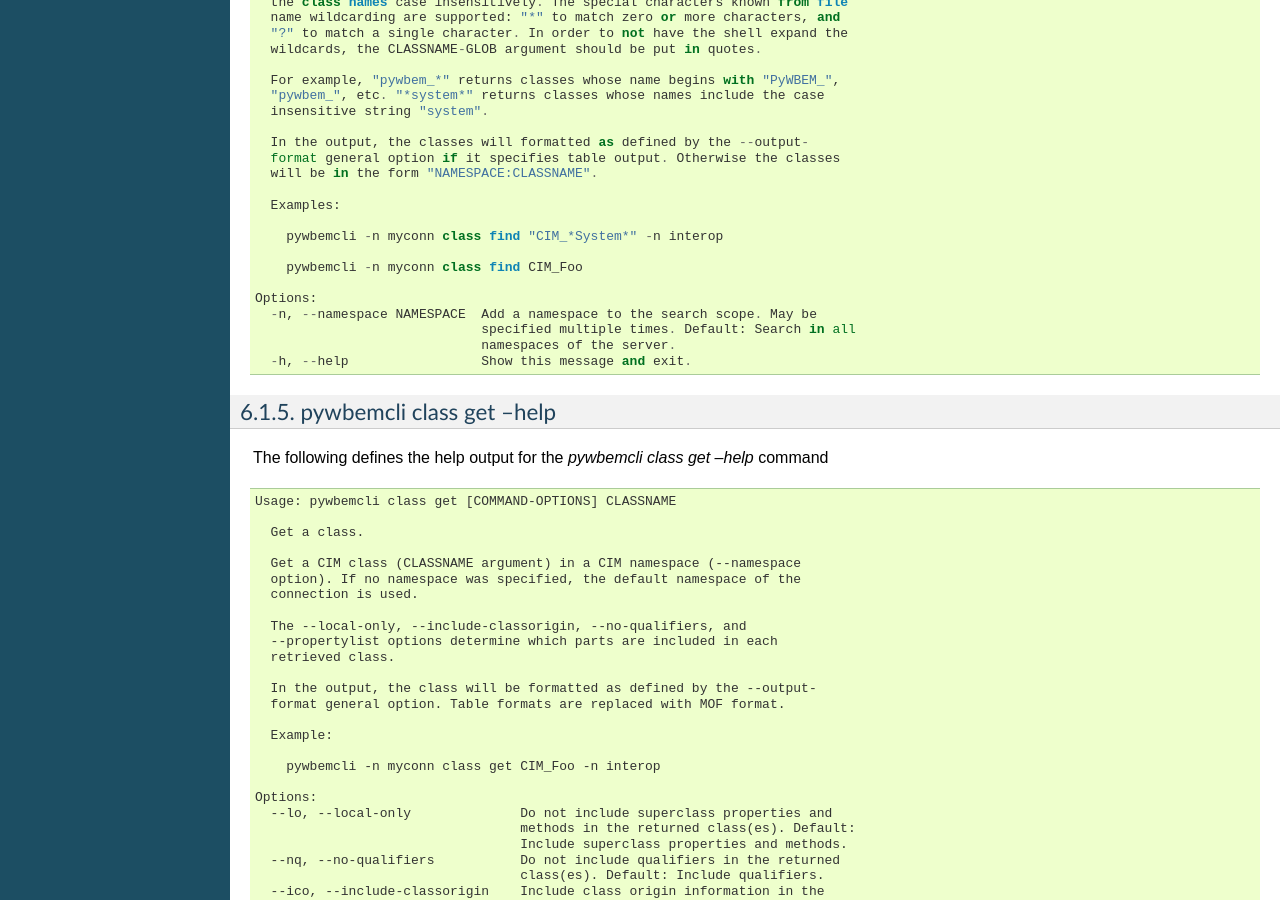
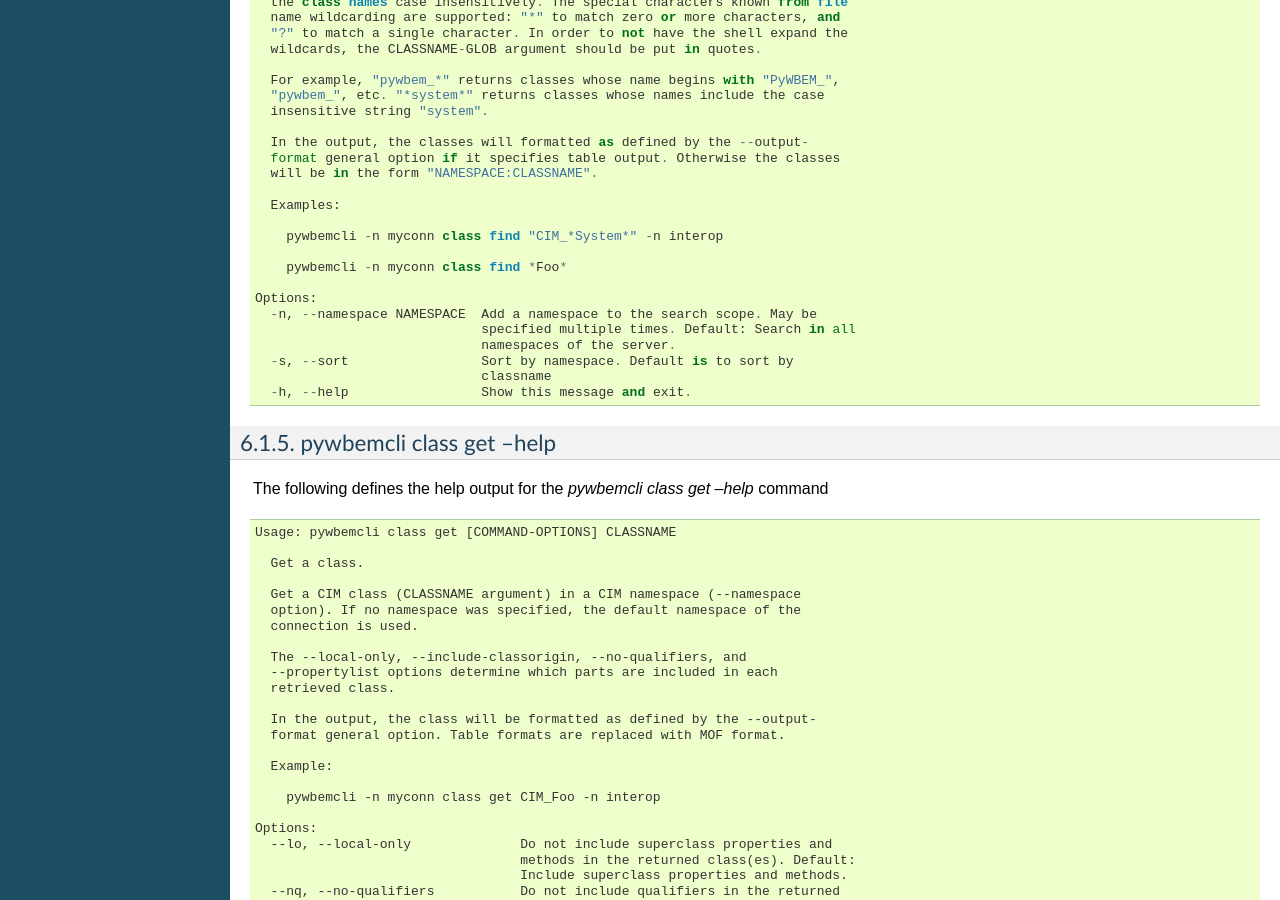
Before and after one commit to pywbem/pywbemtools, a Sphinx documentation site: the page built from docs/pywbemclicmdshelp.rst, in a window 1280 px wide and 900 px high, scrolled down 5603 px. Built offline with Sphinx 7.4.7, drawn with Linux system fonts in a browser that asks for light colours; the version number could not be read and is left out.

Commit message:
Add --sort option to class find.
Allows sorting results by classname or namespace.

```diff
--- a/docs/pywbemclicmdshelp.rst
+++ b/docs/pywbemclicmdshelp.rst
@@ -408,12 +408,14 @@ The following defines the help output for the `pywbemcli class find --help` comm
 
         pywbemcli -n myconn class find "CIM_*System*" -n interop
 
-        pywbemcli -n myconn class find CIM_Foo
+        pywbemcli -n myconn class find *Foo*
 
     Options:
       -n, --namespace NAMESPACE  Add a namespace to the search scope. May be
                                  specified multiple times. Default: Search in all
                                  namespaces of the server.
+      -s, --sort                 Sort by namespace. Default is to sort by
+                                 classname
       -h, --help                 Show this message and exit.
 
 
```
Also changed, not shown: 2 other files.
